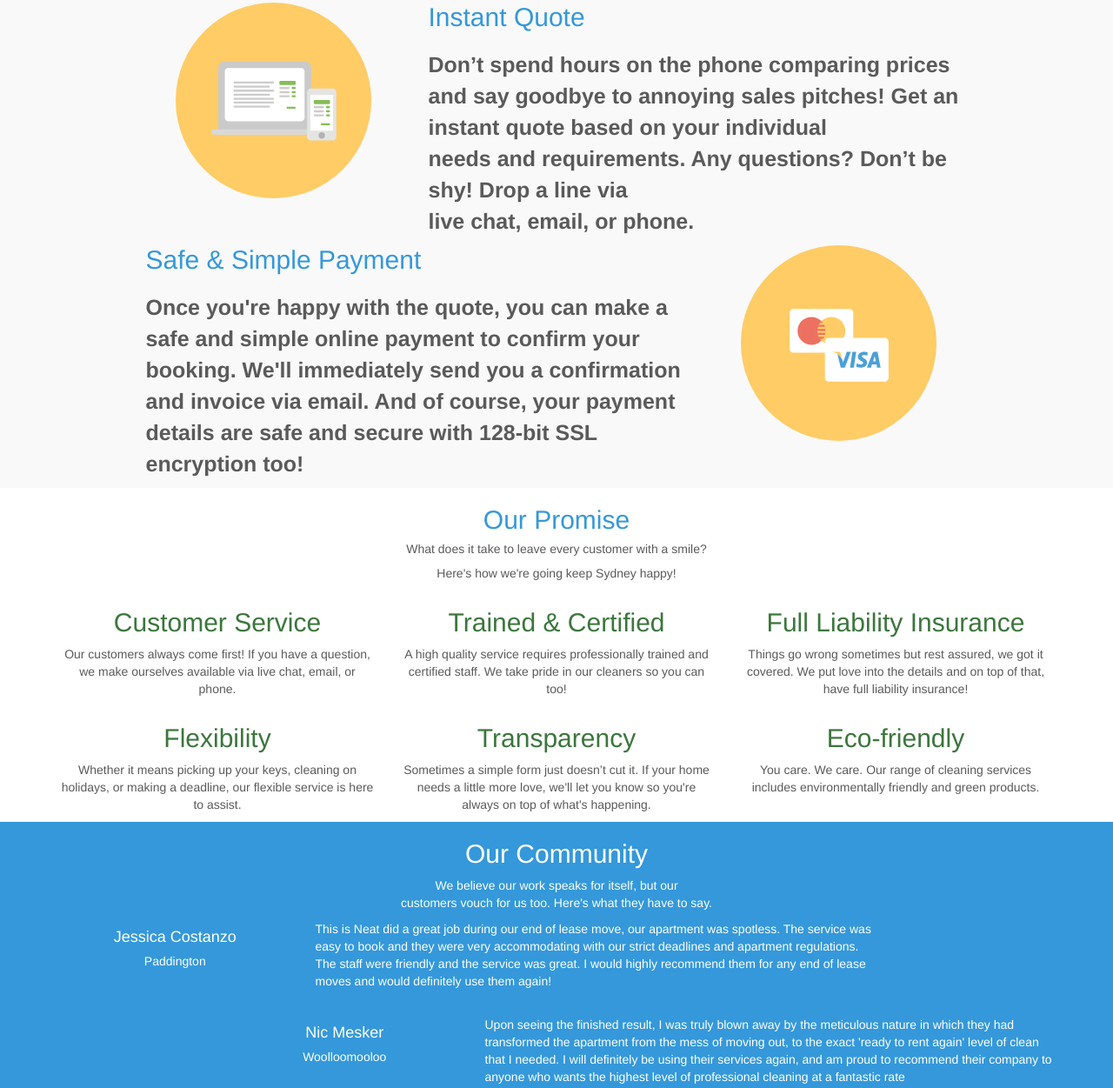
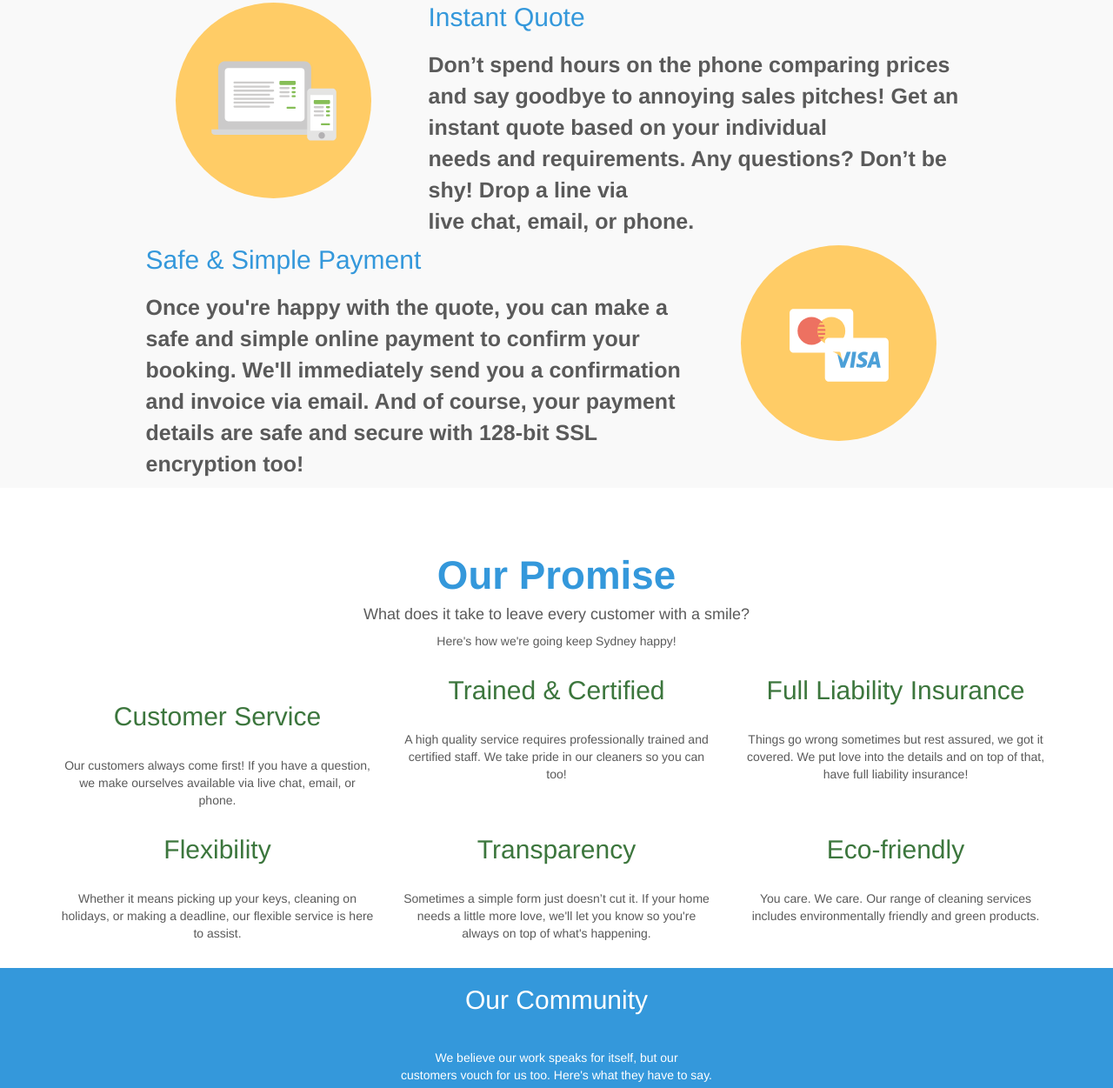
Before and after one commit to EmmAlva/Leccion34-Maquetado, a plain HTML site: page index.html in a window 1280 px wide. Shown: the part 1000-2251 px from the top of the page at 87% size. Drawn offline with nearby package versions, Linux system fonts and the light colour scheme.

Commit message:
esturctura y css

```diff
--- a/css/main.css
+++ b/css/main.css
@@ -210,6 +210,15 @@ img{
     width: 100%;
     border-collapse: collapse;
 }
+.text-position{
+	text-align: center;
+}
+@media (min-width:768px){
+	.text-position{
+	text-align: left;
+	}
+}
+
 .feature-icon {
     width: 275px;
     height: 275px;
@@ -249,3 +258,23 @@ img{
     font-weight: 600;
     font-size: 25px;
 }
+
+/*SECTION3-VALUES*/
+.value {
+    padding: 75px 0 0;
+    background-color: #FFF;
+}
+.text-center{
+	margin: 0 0 30px;
+}
+.value-color-heading{
+	color: #3498DB;
+	    font-size: 64px;
+    font-size: 4.57143rem;
+    line-height: 72px;
+    line-height: 5.14286rem;
+    display: block;
+    margin: 0 0 10px;
+    font-weight: 600;
+    letter-spacing: 0;
+}
--- a/index.html
+++ b/index.html
@@ -51,7 +51,7 @@
             <div class="container">
                 <div class="row">
                     <div class="col-sm-12 col-lg-10 col-lg-push-1">
-                    <div class="text-left guarantee">
+                        <div class="text-position guarantee">
                             <div class="row">
                                 <div class="parallel-sm parallel-md parallel-lg">
                                     <div class="col-sm-5 col-sm-push-7 col-md-4 col-md-push-8">
@@ -74,9 +74,9 @@
                 </div>
                 <div class="row">
                     <div class="col-sm-12 col-lg-10 col-lg-push-1">
-                    <div class="step">
+                        <div class="text-position">
                             <div class="row">
-                            <div class="row__parallel-sm row__parallel-md row__parallel-lg">
+                                <div class="parallel-sm parallel-md parallel-lg">
                                     <div class="col-sm-5 col-md-4">
                                         <div class="feature-icon">
                                             <i class="icon icon--step-quote"></i>
@@ -96,9 +96,9 @@
                 </div>
                 <div class="row">
                     <div class="col-sm-12 col-lg-10 col-lg-push-1">
-                    <div class="step">
+                        <div class="text-position">
                             <div class="row">
-                            <div class="row__parallel-sm row__parallel-md row__parallel-lg">
+                                <div class="parallel-sm parallel-md parallel-lg">
                                     <div class="col-sm-5 col-sm-push-7 col-md-4 col-md-push-8">
                                         <div class="feature-icon">
                                             <i class="icon icon--step-payment"></i>
@@ -119,12 +119,15 @@
             </div>
         </section>
 
-    <section id="promise" class="promise container">
+        <section id="values" class="section0 value">
+            <div class="container">
                 <div class="row">
-            <div class="col-md-12">
-                <h2 class="color-title-promise text-center promise-tittle">Our Promise</h2>
-                <h5 class="promise-tittle-sub text-center ">What does it take to leave every customer with a smile? </h5>
-                <p class="promise-tittle-sub text-center">Here's how we're going keep Sydney happy!</p>
+                    <div class="col-sm-12">
+                        <div class="text-center">
+                            <h2 class="value-color-heading promise-tittle">Our Promise</h2>
+                            <h4 class="value-color-subheading">What does it take to leave every customer with a smile? </h4>
+                            <p class="promise-tittle-sub">Here's how we're going keep Sydney happy!</p>
+                        </div>
                     </div>
                 </div>
                 <div class="row">
@@ -171,6 +174,7 @@
                         </div>
                         <h2 class="text-success promise-success text-center ">Eco-friendly</h2>
                         <p class="promise-gray text-center">You care. We care. Our range of cleaning services includes environmentally friendly and green products.</p>
+                    </div>
                 </div>
             </div>
         </section>
```
Lines whose indentation alone changed are shown as unchanged.
